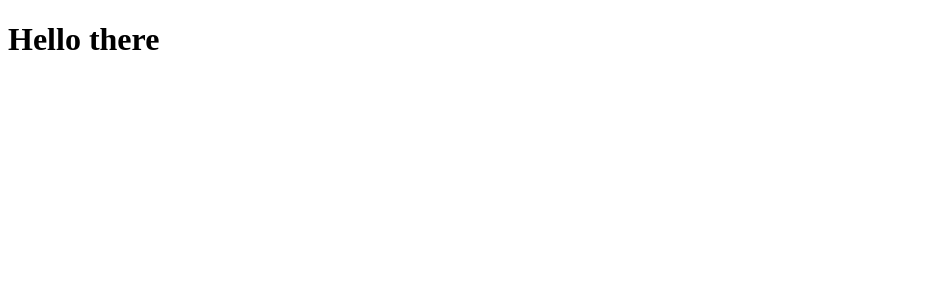
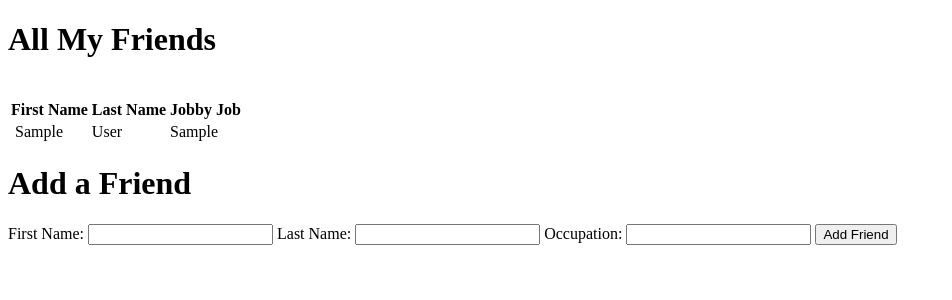
Before and after one commit to srotavele/full_stack, a Flask app: page / in a window 1280 px wide. Shown: the top 300 px of the page, without its empty margins (0-952 px from the left). Run offline with Flask 2, Linux system fonts and the light colour scheme; tables that the repository leaves empty or names only in its code hold one stand-in row (values such as "Sample post").

Commit message:
second Commit

```diff
--- a/friend.py
+++ b/friend.py
@@ -9,14 +9,18 @@ class Friend:
         self.occupation = data['occupation']
         self.created_at = data['created_at']
         self.updated_at = data['updated_at']
-    # Now we use class methods to query our database
+
+
     @classmethod
     def get_all(cls):
         query = "SELECT * FROM friends;"
-
-        results = connectToMySQL('friendships_schema').query_db(query)
-        # Create an empty list to append our instances of friends
+        results = connectToMySQL('first_flask').query_db(query)
         friends = []
         for friend in results:
             friends.append( cls(friend) )
         return friends
+
+    @classmethod
+    def save(cls, data ):
+        query = "INSERT INTO friends ( first_name , last_name , occupation , created_at, updated_at) VALUES (%(fname)s, %(lname)s, %(occ)s, NOW(), NOW());"
+        return connectToMySQL('first_flask').query_db( query, data )
--- a/mysqlconnection.py
+++ b/mysqlconnection.py
@@ -4,7 +4,7 @@ class MySQLConnection:
         connection = pymysql.connect(
             host = 'localhost',
             user = 'root', # change the user and password as needed
-            password = 'Me@w7776thAveSQL',
+            password = 'groot',
             db = db,
             charset = 'utf8mb4',
             cursorclass = pymysql.cursors.DictCursor,
--- a/server.py
+++ b/server.py
@@ -1,5 +1,4 @@
 from flask import Flask, render_template
-# import the class from friend.py
 from friend import Friend
 app = Flask(__name__)
 
@@ -8,10 +7,18 @@ def index():
     # call the get all classmethod to get all friends
     friends = Friend.get_all()
     print(friends)
-    return render_template("index.html")
+    return render_template("index.html", all_friends = friends)
 
 
-
+@app.route('/create_friend', methods=["POST"])
+def create_friend():
+    data = {
+        "fname": request.form["fname"],
+        "lname" : request.form["lname"],
+        "occ" : request.form["occ"]
+    }
+    Friend.save(data)
+    return redirect('/')
 
 
 
--- a/templates/index.html
+++ b/templates/index.html
@@ -7,6 +7,34 @@
     <title>Full_stack</title>
 </head>
 <body>
-    <h1>Hello there</h1>
+    <h1>All My Friends</h1>
+    <table>
+        <thead>
+            <tr>
+                <th>First Name</th>
+                <th>Last Name</th>
+                <th>Jobby Job</th>
+            </tr>
+        </thead>
+        <tbody>
+            {% for one_friend in all_friends %}
+            <tr>
+                <td> {{one_friend.first_name}} </td>
+                <td> {{one_friend.last_name}} </td>
+                <td> {{one_friend.occupation}} </td>
+            </tr>
+            {% endfor %}
+        </tbody>
+    </table>
+    <h1>Add a Friend</h1>
+        <form action="/create_friend" method="POST">
+            <label for="fname">First Name:</label>
+            <input type="text" name="fname">
+            <label for="lname">Last Name:</label>
+            <input type="text" name="lname">
+            <label for="occ" >Occupation:</label>
+            <input type="text" name="occ">
+            <input type="submit" value="Add Friend">
+        </form>
 </body>
 </html>
```
Also changed, not shown: __init__.py (added), flask_app/static/style.css (added).
